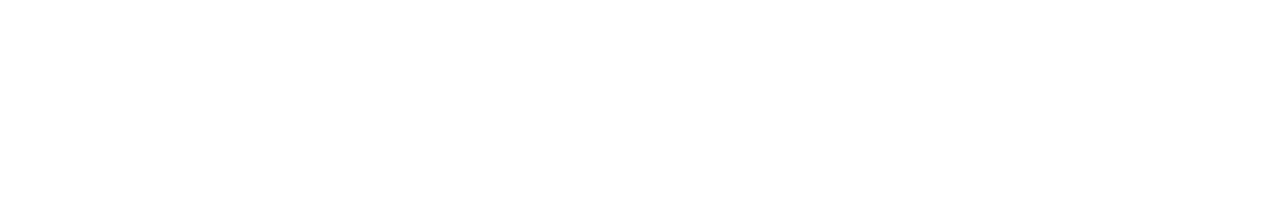
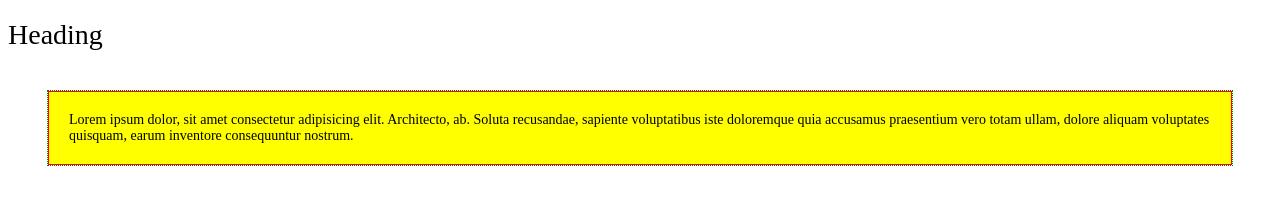
Before and after one commit to Gurecki/css_sass_base, a website built with webpack: page index.html in a window 1280 px wide. Built offline with nearby package versions, Linux system fonts and the light colour scheme; files whose address does not match are found by name.

Commit message:
Box model test

```diff
--- a/index.html
+++ b/index.html
@@ -5,8 +5,14 @@
   <meta http-equiv="X-UA-Compatible" content="IE=edge">
   <meta name="viewport" content="width=device-width, initial-scale=1.0">
   <title>Document</title>
+
 </head>
 <body>
+  <h1>Heading</h1>
 
+  <p class="box-test">
+    Lorem ipsum dolor, sit amet consectetur adipisicing elit. Architecto, ab. Soluta recusandae, sapiente voluptatibus iste doloremque quia accusamus praesentium vero totam ullam, dolore aliquam voluptates quisquam, earum inventore consequuntur nostrum.
+  </p>
+  <link rel="stylesheet" href="./dist/css/index.css">
 </body>
 </html>
--- a/src/styles/shared/global.scss
+++ b/src/styles/shared/global.scss
@@ -2,3 +2,15 @@
 html {
   font-size: 14px;
 }
+
+h1 {
+  font-weight: 100;
+}
+
+.box-test {
+  background-color: yellow;
+  border: 1px solid red;
+  padding: 20px;
+  margin: 40px;
+  outline: 1px dotted green;
+}
```
